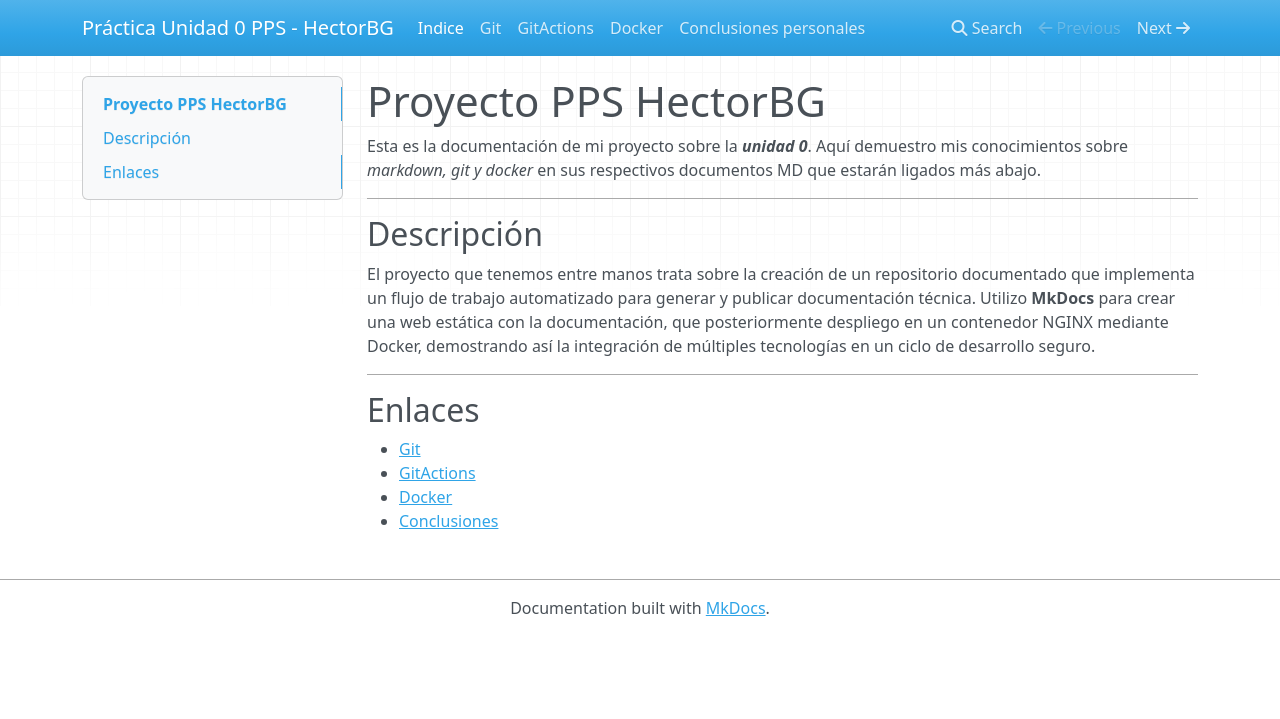
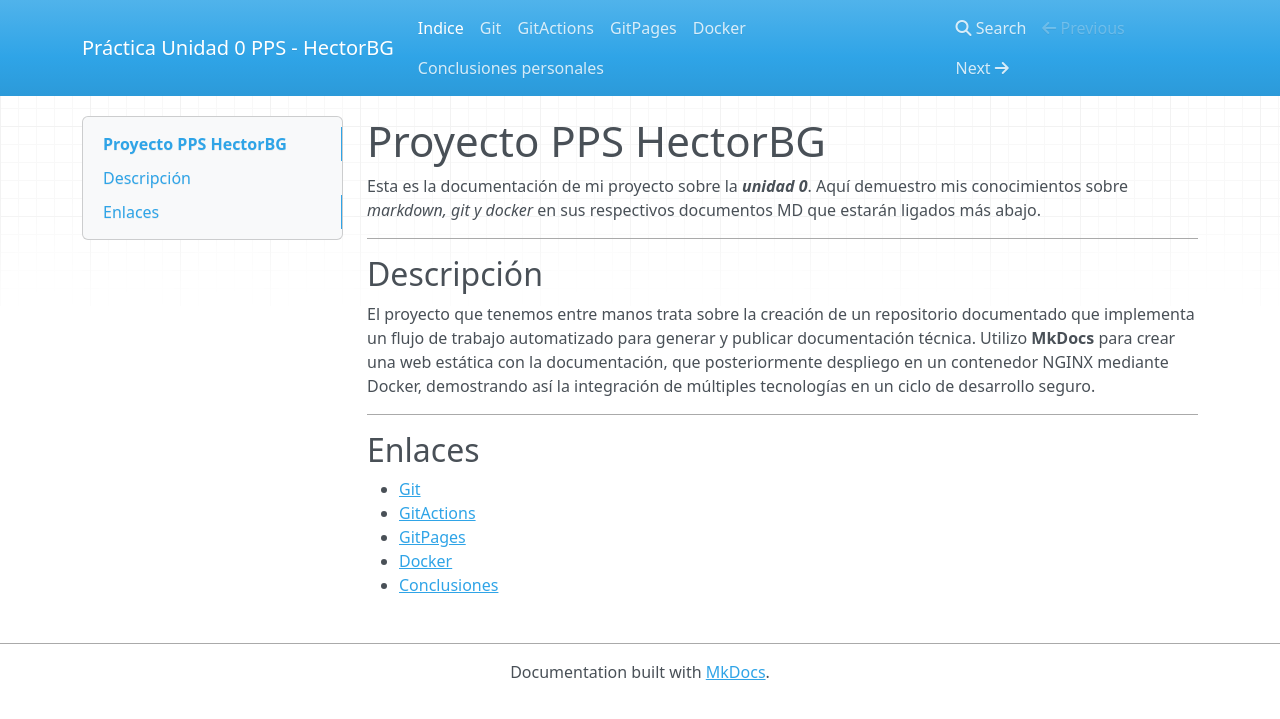
Before and after one commit to vjp-hectorBG/PPS-Unidad0-Tarea-Hector_Blazquez_Gomez, an MkDocs documentation site: the page built from docs/index.md, in a window 1280 px wide. Shown: the top 719 px of the page. Built offline with MkDocs 1.6.1, drawn with Linux system fonts in a browser that asks for light colours; nearby versions of some CDN libraries.

Commit message:
Arreglar errores en index y mkdocks

```diff
--- a/docs/index.md
+++ b/docs/index.md
@@ -13,5 +13,6 @@ El proyecto que tenemos entre manos trata sobre la creación de un repositorio d
 ## Enlaces
  - [Git](git.md)
  - [GitActions](gitActions.md)
+ - [GitPages](gitPages.md)
  - [Docker](docker.md)
  - [Conclusiones](conclusiones.md)
--- a/mkdocs.yml
+++ b/mkdocs.yml
@@ -3,6 +3,7 @@ nav:
   - Indice: index.md
   - Git: git.md
   - GitActions: gitActions.md
+  - GitPages: gitPages.md
   - Docker: docker.md
   - Conclusiones personales: conclusiones.md
 docs_dir: docs
```
